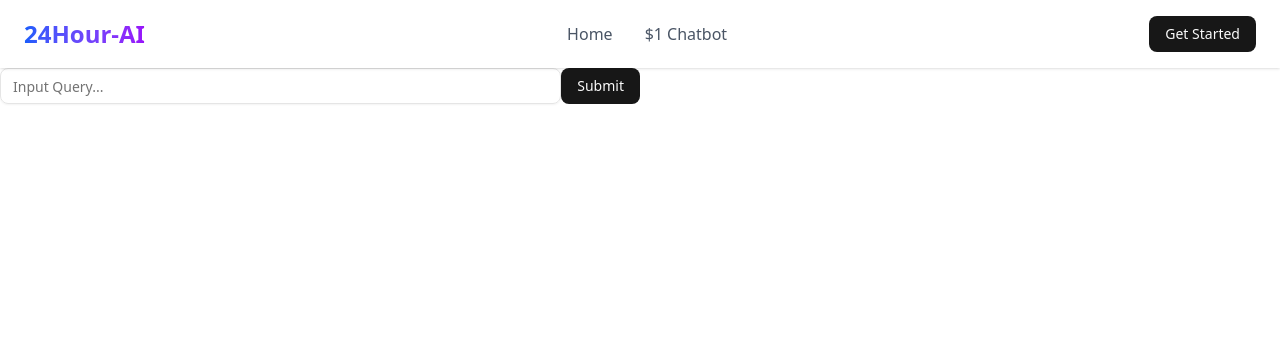
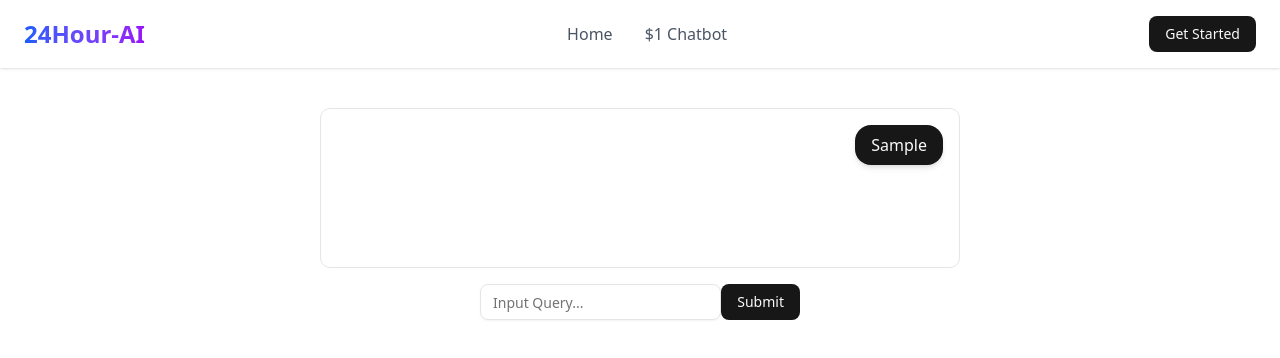
Before and after one commit to ruizTechServices/boilerplate_chatbot, a Next.js app: page /basic in a window 1280 px wide. Both pictures are taken after typing "Sample" into the empty fields and a click on the button "Submit". Shown: the top 358 px of the page. Built offline with nearby package versions, Linux system fonts and the light colour scheme; no server answers.

Commit message:
feat: implement basic chatbot with embeddings and OpenAI integration

```diff
--- /dev/null
+++ b/app/api/embeddings/route.ts
@@ -0,0 +1,19 @@
+export const runtime = "nodejs";
+
+import { NextResponse } from "next/server";
+import { getTextEmbedding } from "@/lib/functions/openai/embeddings";
+
+export async function POST(req: Request) {
+  try {
+    const { text, model } = await req.json();
+    if (!text || typeof text !== "string" || text.trim().length === 0) {
+      return NextResponse.json({ error: "'text' must be a non-empty string" }, { status: 400 });
+    }
+
+    const embedding = await getTextEmbedding(text, model);
+    return NextResponse.json({ embedding });
+  } catch (err) {
+    console.error("/api/embeddings error:", err);
+    return NextResponse.json({ error: "Internal Server Error" }, { status: 500 });
+  }
+}
--- /dev/null
+++ b/app/api/openai/models/route.ts
@@ -0,0 +1,16 @@
+export const runtime = "nodejs";
+
+import { NextResponse } from "next/server";
+import openai from "@/lib/clients/openai/client";
+
+export async function GET() {
+  try {
+    const list = await openai.models.list();
+    const models = (list as any)?.data?.map((m: any) => m.id) ?? [];
+    return NextResponse.json({ models });
+  } catch (err) {
+    console.error("/api/openai/models error:", err);
+    // Return empty list gracefully so UI can still render
+    return NextResponse.json({ models: [] }, { status: 200 });
+  }
+}
--- /dev/null
+++ b/app/api/responses/route.ts
@@ -0,0 +1,23 @@
+export const runtime = "nodejs";
+
+import { NextResponse } from "next/server";
+import { getOpenAICompletion } from "@/lib/functions/openai/responses";
+
+export async function POST(req: Request) {
+  try {
+    const { message, model, system, maxOutputTokens } = await req.json();
+    if (!message || typeof message !== "string" || message.trim().length === 0) {
+      return NextResponse.json({ error: "'message' must be a non-empty string" }, { status: 400 });
+    }
+
+    const text = await getOpenAICompletion(message, model, {
+      system,
+      maxOutputTokens,
+    });
+
+    return NextResponse.json({ text });
+  } catch (err) {
+    console.error("/api/responses error:", err);
+    return NextResponse.json({ error: "Internal Server Error" }, { status: 500 });
+  }
+}
--- /dev/null
+++ b/components/app/chatbot_basic/ChatContext.tsx
@@ -0,0 +1,30 @@
+'use client';
+
+import React from "react";
+
+export type ChatMessage = { id: string; role: "user" | "assistant"; text: string };
+
+interface ChatContextProps {
+  messages: ChatMessage[];
+}
+
+export default function ChatContext({ messages }: ChatContextProps) {
+
+  return (
+    <div className="w-full max-w-2xl min-h-[10rem] border rounded-lg p-4 bg-background overflow-y-auto">
+      <div className="flex flex-col gap-2">
+        {messages?.map((m) => (
+          <div key={m.id} className={`flex ${m.role === "user" ? "justify-end" : "justify-start"}`}>
+            <div
+              className={`max-w-[75%] rounded-2xl px-4 py-2 shadow-md ${
+                m.role === "user" ? "bg-primary text-primary-foreground" : "bg-muted text-foreground"
+              }`}
+            >
+              {m.text}
+            </div>
+          </div>
+        ))}
+      </div>
+    </div>
+  );
+}
--- a/components/app/chatbot_basic/ChatbotBasicContainer.tsx
+++ b/components/app/chatbot_basic/ChatbotBasicContainer.tsx
@@ -1,14 +1,60 @@
 'use client';
-import EmbedInput from "@/components/app/special_components/embedInput";
 
+import { useState } from "react";
+import EmbedInput from "@/components/app/chatbot_basic/EmbedInput";
+import ChatContext, { ChatMessage } from "@/components/app/chatbot_basic/ChatContext";
+import generateUUID from "@/lib/functions/generateUUID";
 
 
 export default function ChatbotBasicContainer() {
-  // Handles embedding submission coming from the EmbedInput client component
-  const handleEmbedding = (text: string) => {
-    console.log("Embedding:", text);
-    // TODO: Replace console.log with actual embedding logic
+  const [messages, setMessages] = useState<ChatMessage[]>([]);
+
+  const handleSubmitText = async (text: string) => {
+    // 1) Show user message
+    const userMessage: ChatMessage = { id: generateUUID(), role: "user", text };
+    setMessages((prev) => [...prev, userMessage]);
+
+    // 2) EmbedInput already logs user embeddings
+
+    // 3) Get assistant, append, and embed assistant text
+    try {
+      const res = await fetch('/api/responses', {
+        method: 'POST',
+        headers: { 'Content-Type': 'application/json' },
+        body: JSON.stringify({ message: text }),
+      });
+      if (!res.ok) throw new Error(`Responses API error: ${res.status}`);
+      const data = await res.json();
+      const assistantText: string = data?.text ?? '';
+
+      const assistantMessage: ChatMessage = { id: generateUUID(), role: 'assistant', text: assistantText };
+      setMessages((prev) => [...prev, assistantMessage]);
+
+      // Log assistant embeddings
+      try {
+        const embRes = await fetch('/api/embeddings', {
+          method: 'POST',
+          headers: { 'Content-Type': 'application/json' },
+          body: JSON.stringify({ text: assistantText }),
+        });
+        if (!embRes.ok) throw new Error(`Embeddings API error: ${embRes.status}`);
+        const embData = await embRes.json();
+        console.log('Assistant embedding vector length:', embData?.embedding?.length);
+        console.log('Assistant embedding:', embData?.embedding);
+      } catch (embedErr) {
+        console.error('Assistant embedding error:', embedErr);
+      }
+    } catch (err) {
+      console.error('Assistant response error:', err);
+    }
   };
 
-  return <EmbedInput handleEmbedding={handleEmbedding} />;
+  return (
+    <div className="flex flex-col items-center">
+      <div className="flex flex-col items-center w-1/2 gap-4 m-10">
+        <ChatContext messages={messages} />
+        <EmbedInput onSubmitText={handleSubmitText} />
+      </div>
+    </div>
+  );
 }
--- /dev/null
+++ b/components/app/chatbot_basic/EmbedInput.tsx
@@ -0,0 +1,59 @@
+'use client';
+
+import { useRef } from 'react';
+import { Input } from '@/components/ui/input';
+import { Button } from '@/components/ui/button';
+
+interface EmbedInputProps {
+  onSubmitText?: (text: string) => void;
+}
+
+export default function EmbedInput({ onSubmitText }: EmbedInputProps) {
+  const inputRef = useRef<HTMLInputElement>(null);
+
+  const handleEmbedding = async (text: string) => {
+    try {
+      const res = await fetch('/api/embeddings', {
+        method: 'POST',
+        headers: { 'Content-Type': 'application/json' },
+        body: JSON.stringify({ text }),
+      });
+      if (!res.ok) {
+        throw new Error(`Embeddings API error: ${res.status}`);
+      }
+      const data = await res.json();
+      console.log('Embedding vector length:', data?.embedding?.length);
+      console.log('Embedding:', data?.embedding);
+    } catch (err) {
+      console.error('Embedding error:', err);
+    }
+  };
+
+  const submitEmbedding = () => {
+    if (inputRef.current) {
+      const value = inputRef.current.value.trim();
+      if (value) {
+        // Call server to compute embedding and log to console
+        handleEmbedding(value);
+        // Bubble up the text so ChatContext (stateless) can display it via the container
+        onSubmitText?.(value);
+        inputRef.current.value = '';
+      }
+    }
+  };
+
+  return (
+    <div className="flex flex-row items-center w-1/2">
+      <Input
+        ref={inputRef}
+        placeholder="Input Query..."
+        onKeyDown={(e) => {
+          if (e.key === 'Enter') {
+            submitEmbedding();
+          }
+        }}
+      />
+      <Button onClick={submitEmbedding}>Submit</Button>
+    </div>
+  );
+}
--- a/components/app/special_components/embedInput.tsx
+++ /dev/null
@@ -1,35 +0,0 @@
-'use client';
-
-import { useRef } from 'react';
-import { Input } from '@/components/ui/input';
-import { Button } from '@/components/ui/button';
-
-interface EmbedInputProps {
-  handleEmbedding: (text: string) => void;
-}
-
-export default function EmbedInput({ handleEmbedding }: EmbedInputProps) {
-  const inputRef = useRef<HTMLInputElement>(null);
-
-  const submitEmbedding = () => {
-    if (inputRef.current && inputRef.current.value.trim()) {
-      handleEmbedding(inputRef.current.value.trim());
-      inputRef.current.value = '';
-    }
-  };
-
-  return (
-    <div className="flex flex-row items-center w-1/2">
-      <Input
-        ref={inputRef}
-        placeholder="Input Query..."
-        onKeyDown={(e) => {
-          if (e.key === 'Enter') {
-            submitEmbedding();
-          }
-        }}
-      />
-      <Button onClick={submitEmbedding}>Submit</Button>
-    </div>
-  );
-}
```
